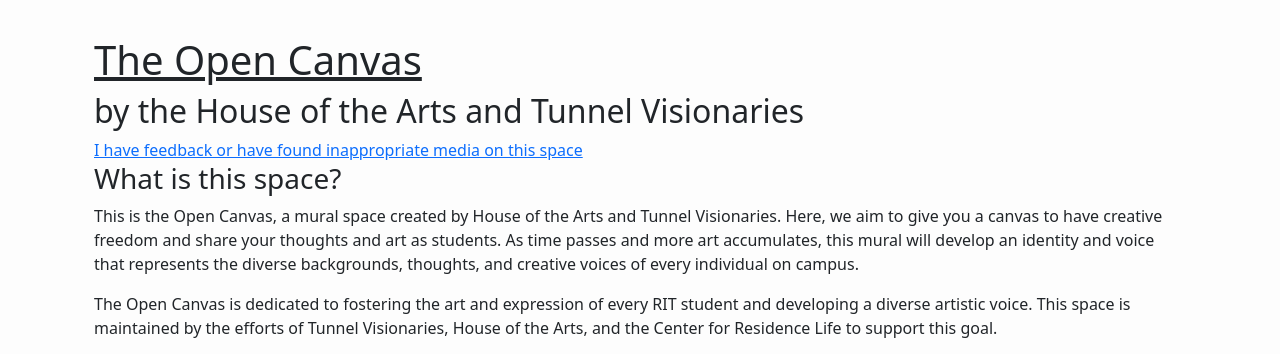
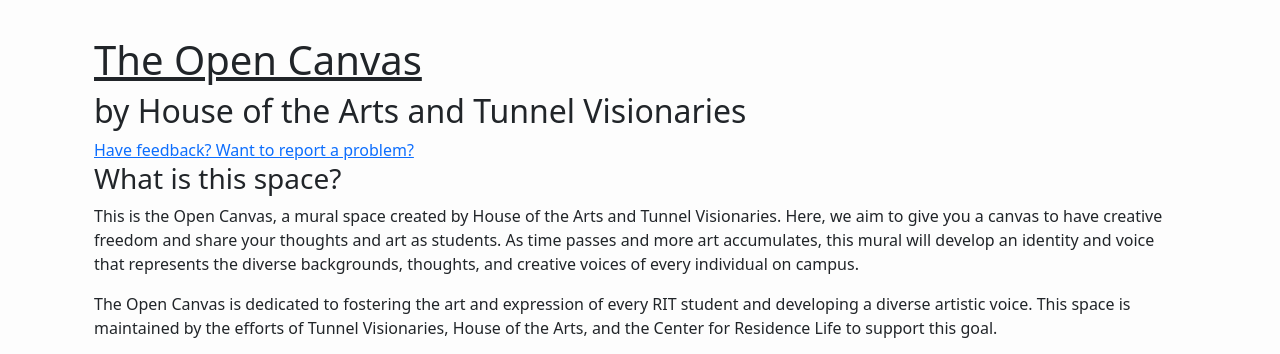
Before and after one commit to wilsonmcdade/tunnelvision, a Flask app: template templates/open-canvas.html in a window 1280 px wide. Shown: the part 64-418 px from the top of the page. Run offline with Flask 3, Linux system fonts and the light colour scheme; the template is opened without the code that fills it, so the values that code supplies are empty; parts of the project's set-up code (start-up, migrations or seed data) failed here and were passed over; some libraries are stand-ins or nearby versions.

Commit message:
Minor text edits

```diff
--- a/templates/open-canvas.html
+++ b/templates/open-canvas.html
@@ -6,9 +6,9 @@ Open Canvas - TunnelVision
 
 <div class="container">
     <h1 style="text-decoration: underline;">The Open Canvas</h1>
-    <h2>by the House of the Arts and Tunnel Visionaries</h2>
+    <h2>by House of the Arts and Tunnel Visionaries</h2>
     <a href="https://forms.gle/ZpNDyLpMT4gAv6kCA">
-        I have feedback or have found inappropriate media on this space
+        Have feedback? Want to report a problem?
     </a>
 
     <h3>What is this space?</h3>
```
